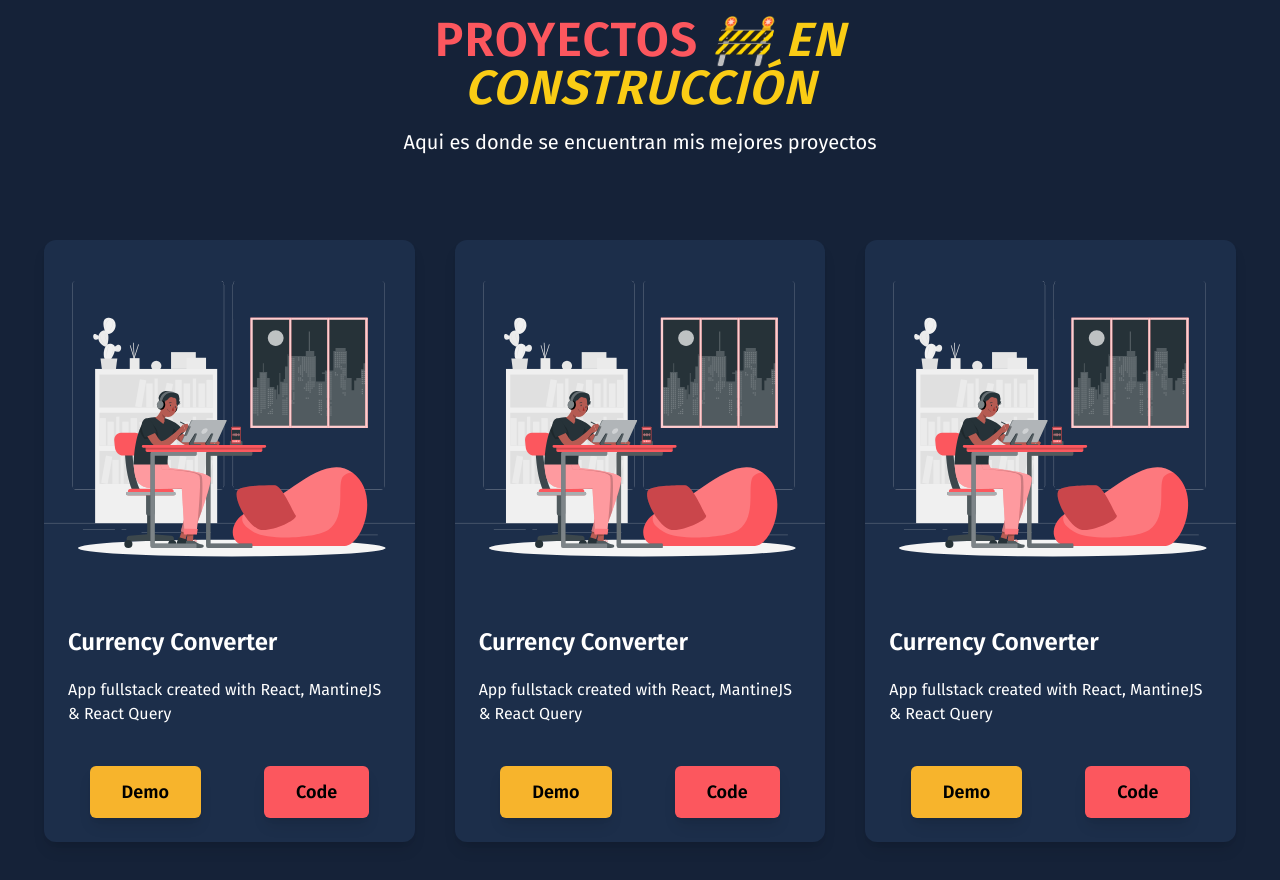
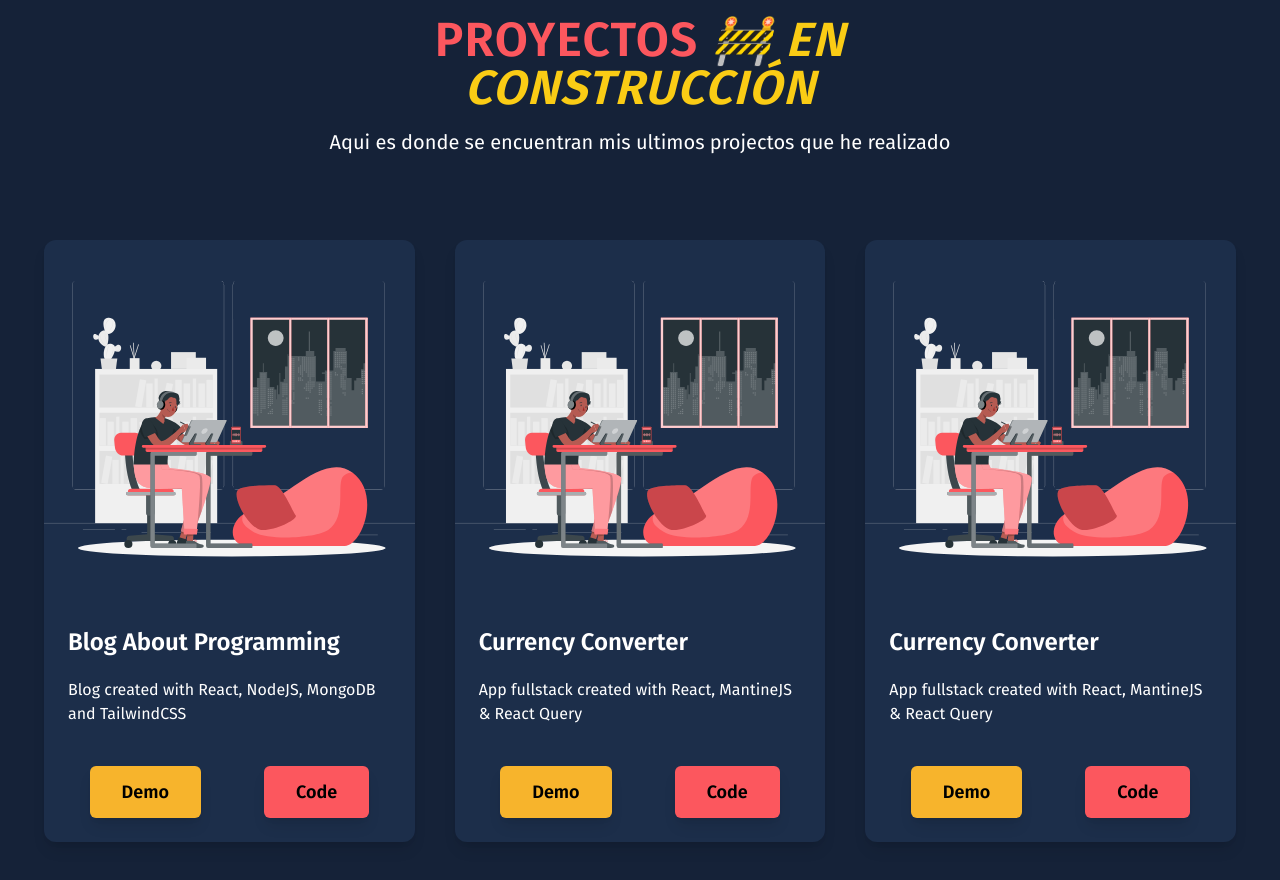
Before and after one commit to edsepulveda/portfolio-v2, a React (Vite) app: page / in a window 1280 px wide. Shown: the part 1460-2340 px from the top of the page. Built offline with nearby package versions, Linux system fonts and the light colour scheme.

Commit message:
Changes to the projects page adding new projects

```diff
--- a/src/Components/Projects.jsx
+++ b/src/Components/Projects.jsx
@@ -7,7 +7,7 @@ export const Projects = () => {
       <div className='py-8 px-4 mx-auto max-w-screen-xl lg:py-16 lg:px-6'>
         <div className="mx-auto max-w-screen-sm text-center lg:mb-16 mb-8">
           <h2 className='mb-4 text-3xl lg:text-5xl tracking-wide font-bold text-[#FC575E] uppercase'>Proyectos <span className='italic text-yellow-400 font-bold'>🚧 En construcción</span></h2>
-          <p className='font-light text-sm md:text-xl text-white'>Aqui es donde se encuentran mis mejores proyectos</p>
+          <p className='font-light text-sm md:text-xl text-white'>Aqui es donde se encuentran mis ultimos projectos que he realizado</p>
         </div>
         <div className='p-5 grid gap-5 lg:gap-10 lg:grid-cols-3'>
         {
--- a/src/constants/data.js
+++ b/src/constants/data.js
@@ -22,8 +22,8 @@ export const navLinks = [
 export const ProjectsV2 = [
   {
     id: 1,
-    title: 'Currency Converter',
-    desc: 'App fullstack created with React, MantineJS & React Query',
+    title: 'Blog About Programming',
+    desc: 'Blog created with React, NodeJS, MongoDB and TailwindCSS',
     img: About,
     demo: 'https://bit.ly/3YsxjgN',
     code: 'https://bit.ly/3YsxjgN'
```
